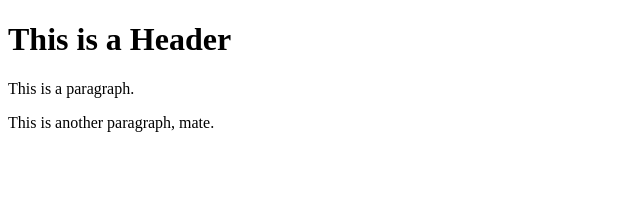
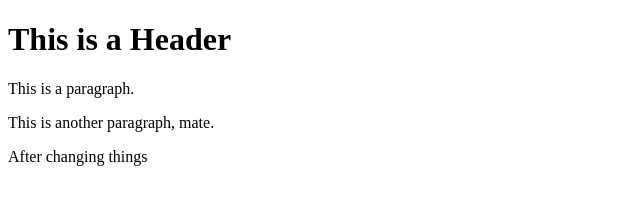
Before and after one commit to joshuareinbo/git-test, a website: page index.html in a window 1280 px wide. Shown: the whole page, without its empty margins (0-640 px from the left). Drawn offline with Linux system fonts and the light colour scheme.

Commit message:
Using NPM

```diff
--- a/index.html
+++ b/index.html
@@ -4,5 +4,6 @@
         <h1>This is a Header</h1>
         <p>This is a paragraph.</p>
         <p>This is another paragraph, mate.</p>
+        <p>After changing things</p>
     </body>
 </html>
```
Also changed, not shown: package.json (added, +24 -0 lines), 2 other files.
